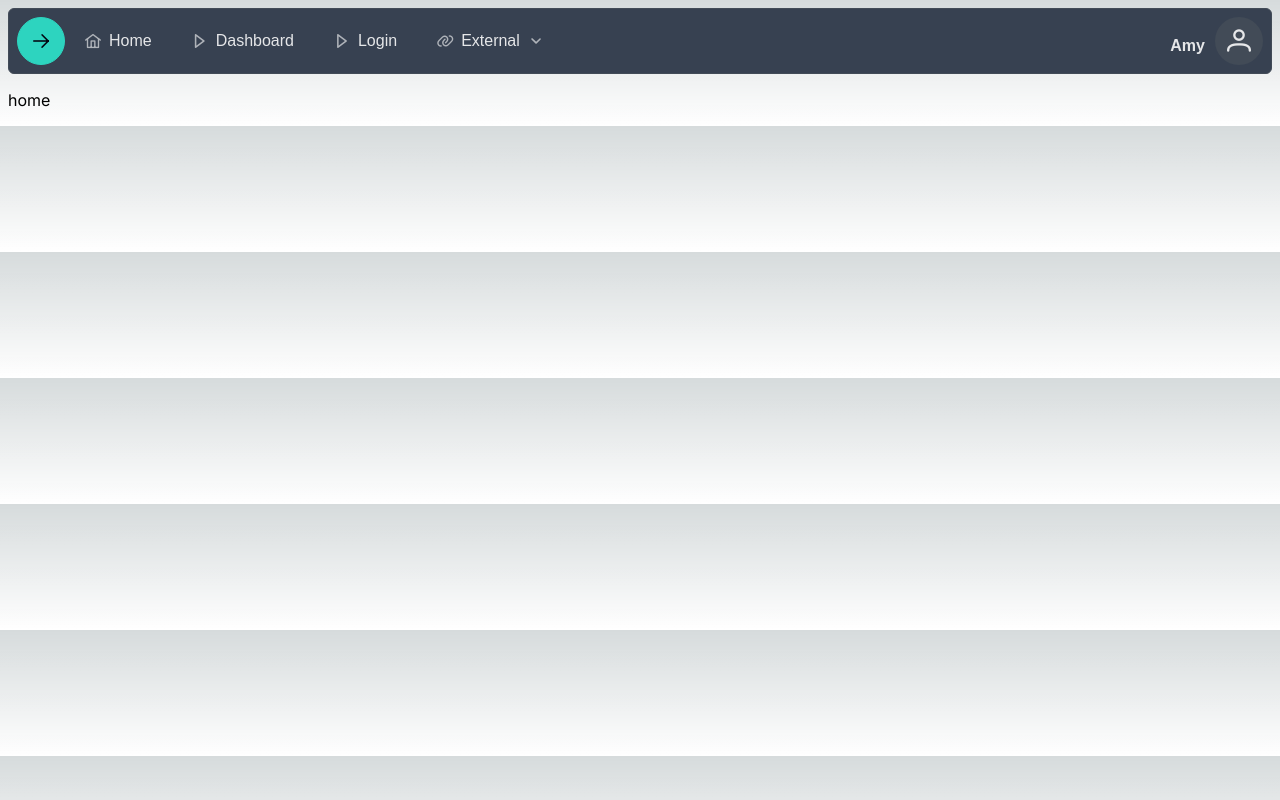
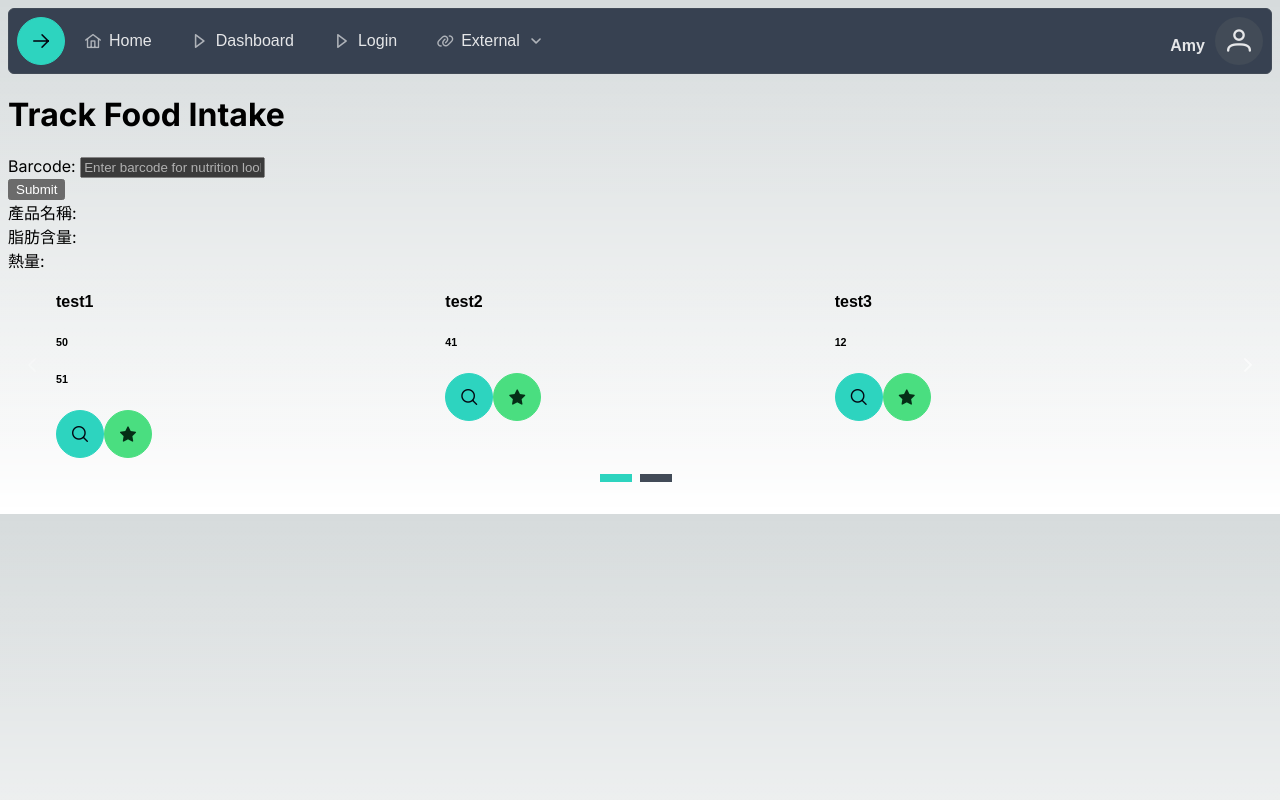
Before and after one commit to Leong15/myFitness-web, a Next.js app: page /home in a window 1280 px wide. Built offline with nearby package versions, Linux system fonts and the light colour scheme; a web font is replaced by a local one.

Commit message:
little change and try docker

```diff
--- a/src/app/(protected)/dashboard/page.tsx
+++ b/src/app/(protected)/dashboard/page.tsx
@@ -5,7 +5,7 @@ import Image from "next/image";
 export default function Home() {
   return (
 <>
-      <p>dash</p>
+      <p>dashboard</p>
 </>
   );
 }
--- a/src/app/(protected)/home/page.tsx
+++ b/src/app/(protected)/home/page.tsx
@@ -1,11 +1,169 @@
 "use client";
 
 import React, { useEffect, useRef, useState,useContext  } from "react";
+import {Carousel, CarouselResponsiveOption} from 'primereact/carousel'
+import { useForm } from "react-hook-form";
+import { Button } from "primereact/button";
+
+interface Product {
+    id: string;
+    name: string;
+    fat: string;
+    kcal: string;
+}
+
+interface FormData {
+  barcode: string;
+}
+
+interface OpenFoodFactsProduct {
+  product_name: string;
+  nutriments: {
+    fat_100g: string;
+    energy_kcal_100g: string;
+  };
+}
+
+interface OpenFoodFactsResponse {
+  status: number;
+  product: OpenFoodFactsProduct;
+}
 
 export default function HomePage() {
-  return (
-    <>
-      <p>home</p>
-    </>
+  const [name,setName] = useState('');
+  const [fat,setFat] = useState('');
+  const [kcal,setKcal] = useState('');
+  // const [products, setProducts] = useState<Product[]>([]);
+
+  const { register, handleSubmit, reset, formState: { errors } } = useForm({
+    defaultValues: {
+      barcode: '',
+    },
+  });
+
+  const responsiveOptions: CarouselResponsiveOption[] = [
+      {
+          breakpoint: '1199px',
+          numVisible: 1,
+          numScroll: 1
+      },
+      {
+          breakpoint: '991px',
+          numVisible: 2,
+          numScroll: 1
+      },
+      {
+          breakpoint: '767px',
+          numVisible: 1,
+          numScroll: 1
+      }
+  ];
+
+  // useEffect(() => {
+  //       setProducts([{ name, fat, kcal, id: '1' }]);
+  //   }, [name, fat, kcal]);
+
+  const products = [{
+      name:'test1', fat:'51', kcal:'50', id: '1'
+    },
+    {
+      name:'test2', fat:'41', kcal:'', id: '2'
+    },
+        {
+      name:'test3', fat:'', kcal:'12', id: '3'
+    },
+    {
+      name:'test4', fat:'55', kcal:'23', id: '4'
+    },
+    {
+      name:'test5', fat:'11', kcal:'42', id: '5'
+    },
+  ]
+
+
+    async function onSubmit(
+      data: FormData,
+      event?: React.BaseSyntheticEvent
+    ): Promise<void> {
+      try {
+        // Log form data
+        console.log('Submitted Data:', data);
+
+        // Fetch nutritional data from Open Food Facts API if barcode is provided
+        if (data.barcode) {
+          const response = await fetch(
+            `https://world.openfoodfacts.org/api/v0/product/${data.barcode}.json`
+          );
+          const apiData: OpenFoodFactsResponse = await response.json();
+          if (apiData.status === 1) {
+            const product = apiData.product;
+            setName(product.product_name);
+
+            if(!product.nutriments.energy_kcal_100g || !product.nutriments.fat_100g){
+              setFat('No Record');
+              setKcal('No Record');
+              console.log('test1')
+            }else{
+              setFat(product.nutriments.fat_100g);
+              setKcal(product.nutriments.energy_kcal_100g);
+            }
+
+          } else {
+            console.log('Product not found');
+          }
+        }
+        reset();
+      } catch (error) {
+        console.error('Error:', error);
+      }
+    }
+
+  const productTemplate = (product:Product) => {
+      return (
+          <div className="border-1 surface-border border-round m-2 text-center py-5 px-3">
+              <div className="mb-3">
+
+              </div>
+              <div>
+                  <h4 className="mb-1">{product.name}</h4>
+                  <h6 className="mt-0 mb-3">{product.kcal}</h6>
+                  <h6 className="mt-0 mb-3">{product.fat}</h6>
+                  <div className="mt-5 flex flex-wrap gap-2 justify-content-center">
+                      <Button icon="pi pi-search" className="p-button p-button-rounded" />
+                      <Button icon="pi pi-star-fill" className="p-button-success p-button-rounded" />
+                  </div>
+              </div>
+          </div>
+      );
+  };
+
+return (
+    <div>
+      <h1>Track Food Intake</h1>
+      <form onSubmit={handleSubmit(onSubmit)}>
+        <div>
+          <label>Barcode: </label>
+          <input
+            type="text"
+            {...register('barcode')}
+            placeholder="Enter barcode for nutrition lookup"
+          />
+        </div>
+        <button type="submit">Submit</button>
+      </form>
+        <div>
+          <label>產品名稱: </label>
+          <b>{name}</b>
+        </div>
+        <div>
+          <label>脂肪含量: </label>
+          <b>{fat}</b>
+        </div>
+        <div>
+          <label>熱量: </label>
+          <b>{kcal}</b>
+        </div>
+        <Carousel value={products} numVisible={3} numScroll={3} responsiveOptions={responsiveOptions} itemTemplate={productTemplate} />
+    </div>
   );
 }
--- a/src/middleware.ts
+++ b/src/middleware.ts
@@ -2,8 +2,8 @@ import { NextRequest, NextResponse } from 'next/server';
 import { getToken } from 'next-auth/jwt';
 
 const protectedRoutes: { [key: string]: string[] } = {
-  '/home': ['ADMIN'],
-  '/dashboard': ['USER','ADMIN'],
+  // '/home': ['ADMIN'],
+  // '/dashboard': ['USER','ADMIN'],
 };
 
 export async function middleware(req: NextRequest) {
```
